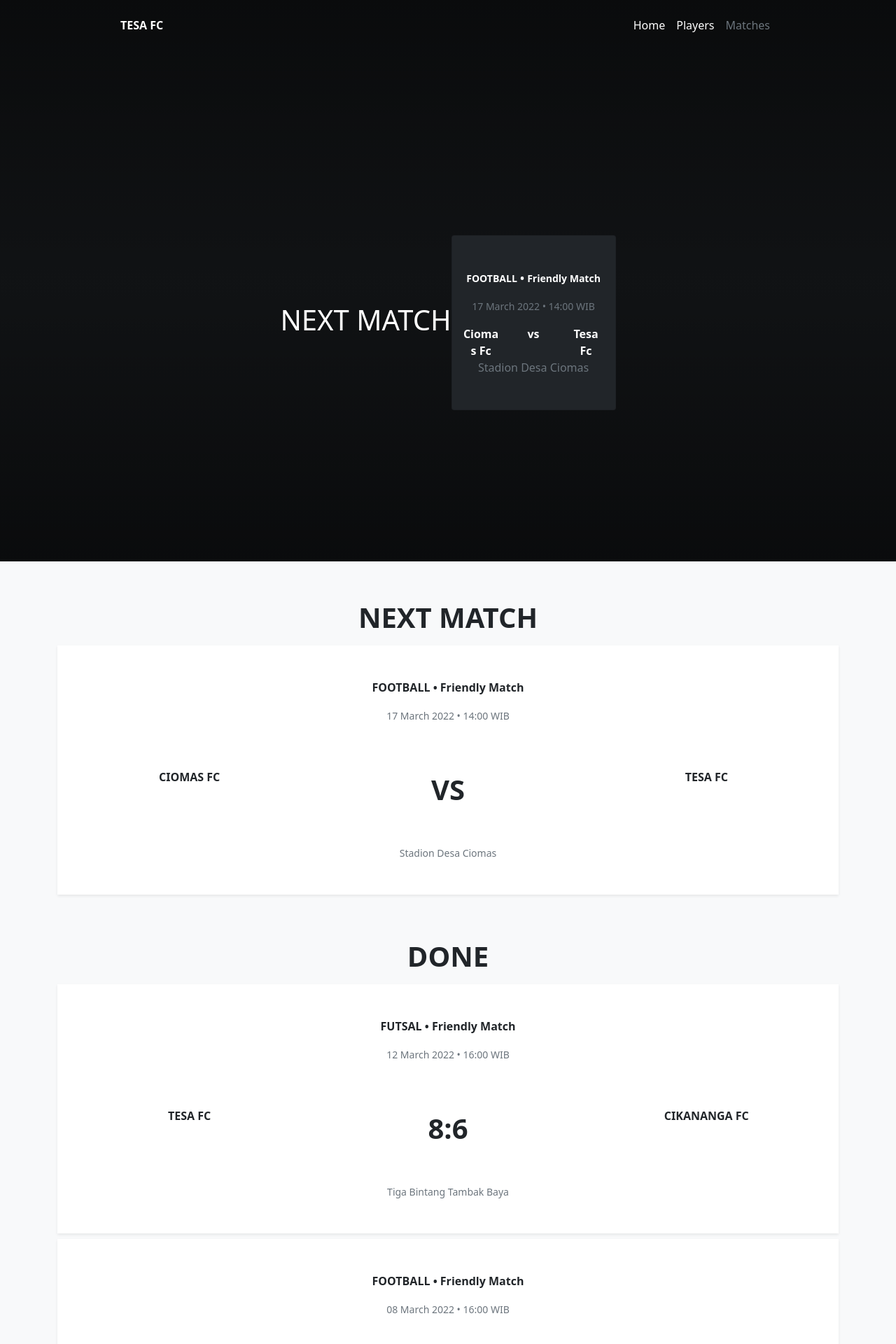
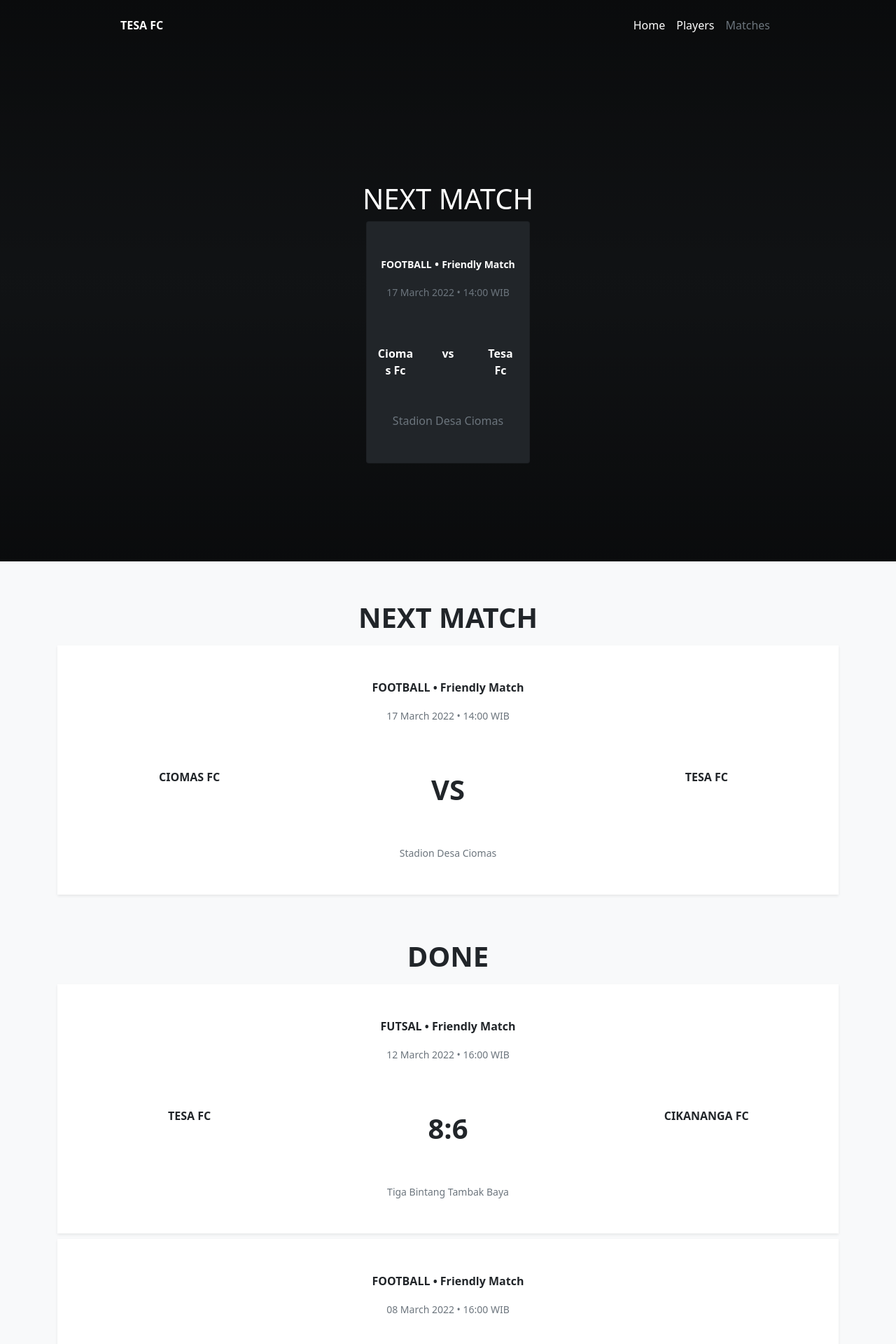
Before and after one commit to tesafc/www2, a Jekyll site: the page built from matches.html, in a window 1280 px wide. Shown: the top 1920 px of the page at 70% size. Built offline with Jekyll 4.4.1, drawn with Linux system fonts in a browser that asks for light colours.

Commit message:
Update header-match.html

```diff
--- a/_includes/header-match.html
+++ b/_includes/header-match.html
@@ -14,7 +14,7 @@
     {% assign matches = site.matches %}
     {% for match in matches %}
     {% if match.status == "next match" %}
-    <div class="container h-100 d-flex align-items-center justify-content-center text-center">
+    <div class="container h-100 d-flex flex-column align-items-center justify-content-center text-center">
       <h1 class="text-uppercase">next match</h1>
       <div class="row row-cols-1">
         <div class="col">
@@ -22,7 +22,7 @@
             <div class="card-body py-5">
               <p class="card-text fw-bolder"><small class="text-uppercase">{{ match.type }}</small> • <small class="text-capitalize">{{ match.competition }}</small></p>
               <p class="card-text text-secondary"><small class="text-capitalize">{{ match.date | date: "%d %B %Y • %R" | append: " WIB" }}</small></p>
-              <div class="row row-cols-3 text-center">
+              <div class="row row-cols-3 text-center py-5">
                 <div class="col"><span class="fw-bold text-capitalize">{{ match.home }}</span></div>
                 <div class="col"><span class="fw-bold">vs</span></div>
                 <div class="col"><span class="fw-bold text-capitalize">{{ match.away }}</span></div>
```
